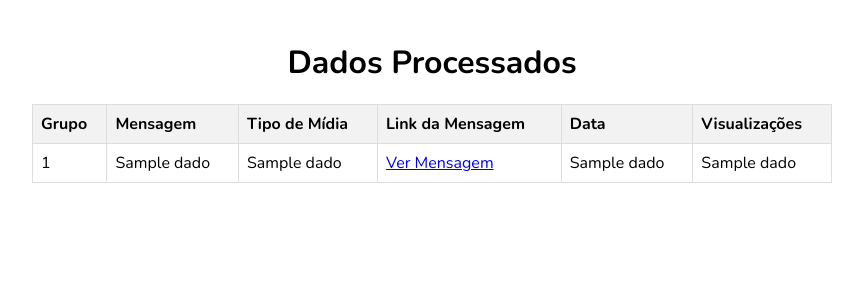
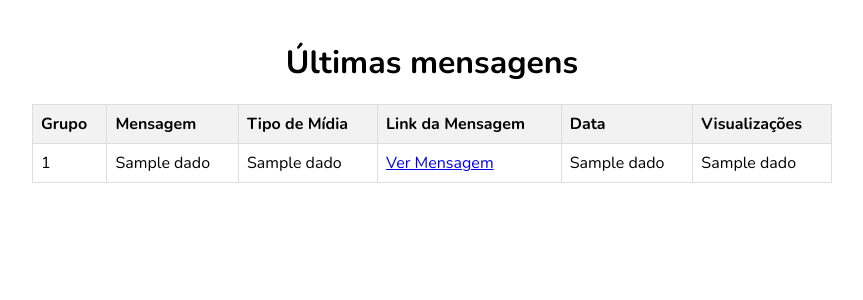
Before and after one commit to Michellynss/Raspador_Telegram, a Python web app: template templates/telegram.html in a window 1280 px wide. Shown: the part 42-342 px from the top of the page, without its empty margins (208-1071 px from the left). Run offline with Jinja, Linux system fonts and the light colour scheme; the template is opened without the code that fills it: most values are stand-ins (such as "Sample title", 1, 10 or a date in 2020).

Commit message:
Update telegram.html

```diff
--- a/templates/telegram.html
+++ b/templates/telegram.html
@@ -60,7 +60,7 @@
         </ul>
     </nav>
     <div class="container">
-        <h1>Dados Processados</h1>
+        <h1>Últimas mensagens</h1>
         <table>
             <thead>
                 <tr>
```
